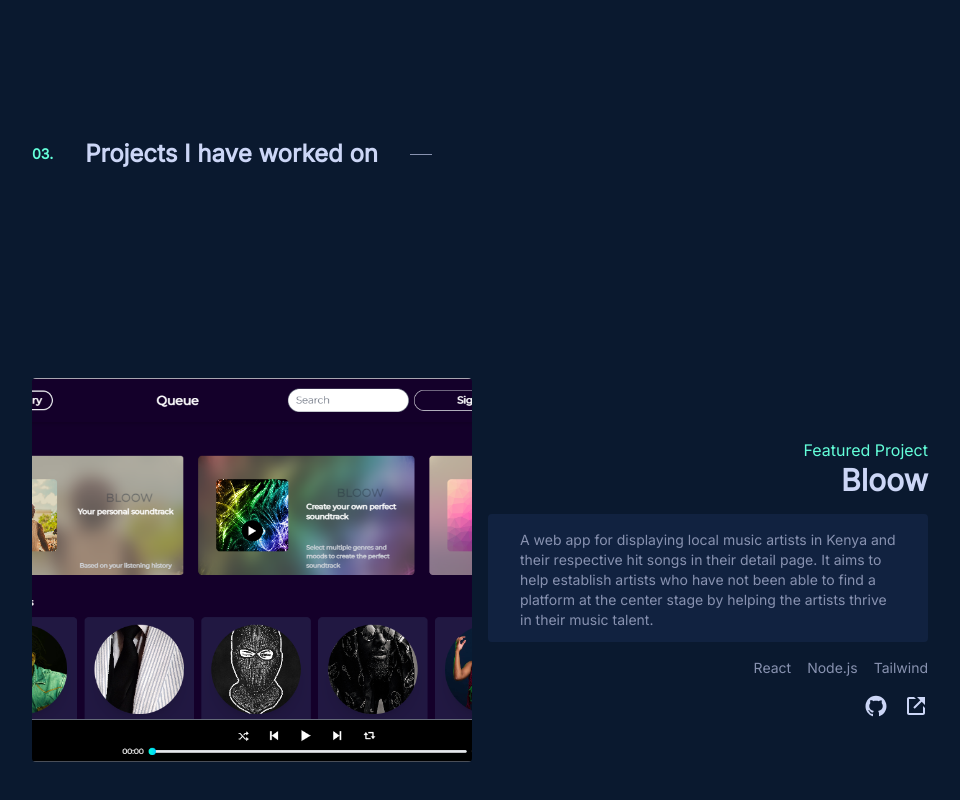
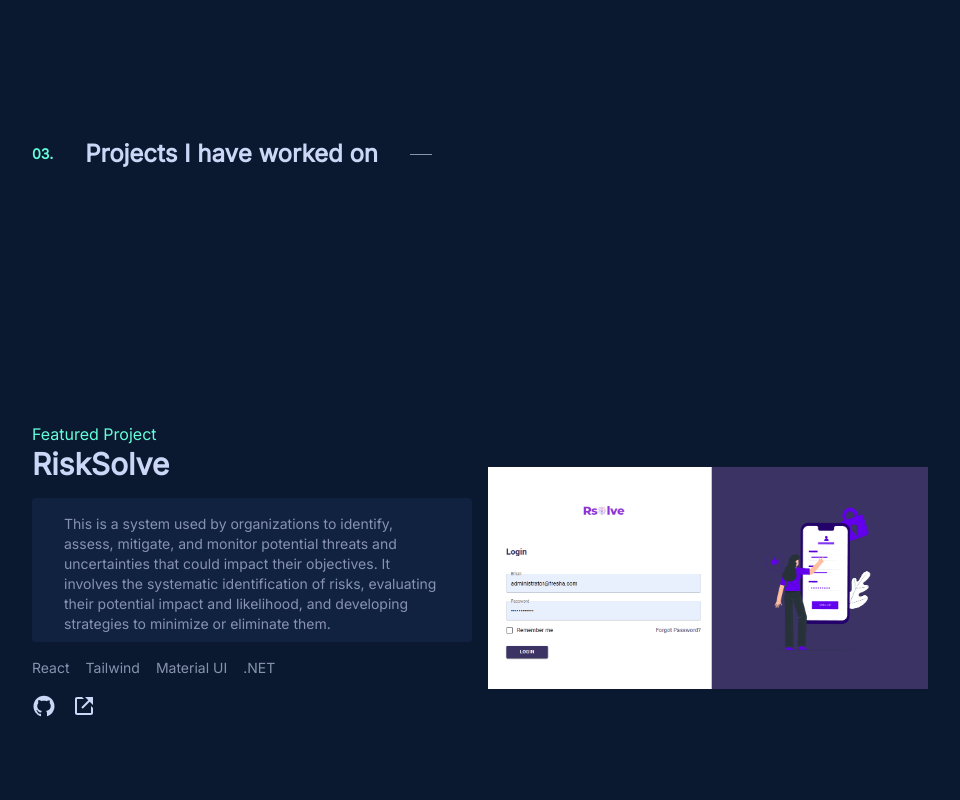
Before and after one commit to Marcos8060/port, a Next.js app: page / in a window 1280 px wide. Shown: the part 2382-3182 px from the top of the page, without its empty margins (160-1120 px from the left). Built offline with nearby package versions, Linux system fonts and the light colour scheme.

Commit message:
updated my projects section

```diff
--- a/components/projects.js
+++ b/components/projects.js
@@ -14,6 +14,51 @@
           </h1>
           <div class="md:block hidden flex-grow h-px bg-gray"></div>
         </div>
+
+        <section className="md:flex items-center py-12 sm:px-12 gap-4 md:h-screen h-auto space-y-4">
+          <aside className="md:w-1/2 w-full flex flex-col gap-4">
+            <div className="flex flex-col">
+              <p className="text-secondary md:text-left">Featured Project</p>
+              <h1 className="text-white font-black text-3xl md:text-left">
+                RiskSolve
+              </h1>
+            </div>
+            <div className="bg-tertiary z-30 md:h-36 h-auto w-full rounded px-8 py-4 text-gray">
+              <p className="text-sm">
+                This is a system used by organizations to identify, assess, mitigate, and
+                monitor potential threats and uncertainties that could impact
+                their objectives. It involves the systematic identification of
+                risks, evaluating their potential impact and likelihood, and
+                developing strategies to minimize or eliminate them.
+              </p>
+            </div>
+            <div className="flex items-center justify-start gap-4 text-gray text-sm">
+              <p>React</p>
+              <p>Tailwind</p>
+              <p>Material UI</p>
+              <p>.NET</p>
+            </div>
+            <div className="flex items-center justify-start gap-4 text-white">
+              <Link
+                target="_blank"
+                href="https://github.com/mutuajoseph/AICE-WEBSITE"
+              >
+                <AiOutlineGithub
+                  title="Github"
+                  className="text-2xl cursor-pointer"
+                />
+              </Link>
+
+              <Link target="_blank" href="https://www.aiceafrica.com/">
+                <BiLinkExternal
+                  title="External Link"
+                  className="text-2xl cursor-pointer"
+                />
+              </Link>
+            </div>
+          </aside>
+          <aside className="project5_img relative cursor-pointer md:h-[80vh] rounded md:w-1/2"></aside>
+        </section>
 
         <section className="md:flex items-center py-12 sm:px-12 gap-4 md:h-screen h-auto space-y-4">
           <aside className="project_img relative cursor-pointer md:h-96 h-72 rounded md:w-1/2"></aside>
--- a/styles/globals.css
+++ b/styles/globals.css
@@ -83,6 +83,25 @@
     height: 100%;
     z-index: -1;
 }
+.project5_img{
+    object-fit: contain;
+    background: url('/images/risk.png');
+    background-size: contain;
+    background-position: center;
+    background-repeat: no-repeat;
+    position: relative;
+    z-index: 1;
+    color: #fff;
+}
+.project5_img::after{
+    content: '';
+    position: absolute;
+    top: 0;
+    left: 0;
+    width: 100%;
+    height: 100%;
+    z-index: -1;
+}
 .profile__img{
     object-fit: contain;
     background: url('/images/profile.jpg');
```
Also changed, not shown: public/images/risk.png (added).
